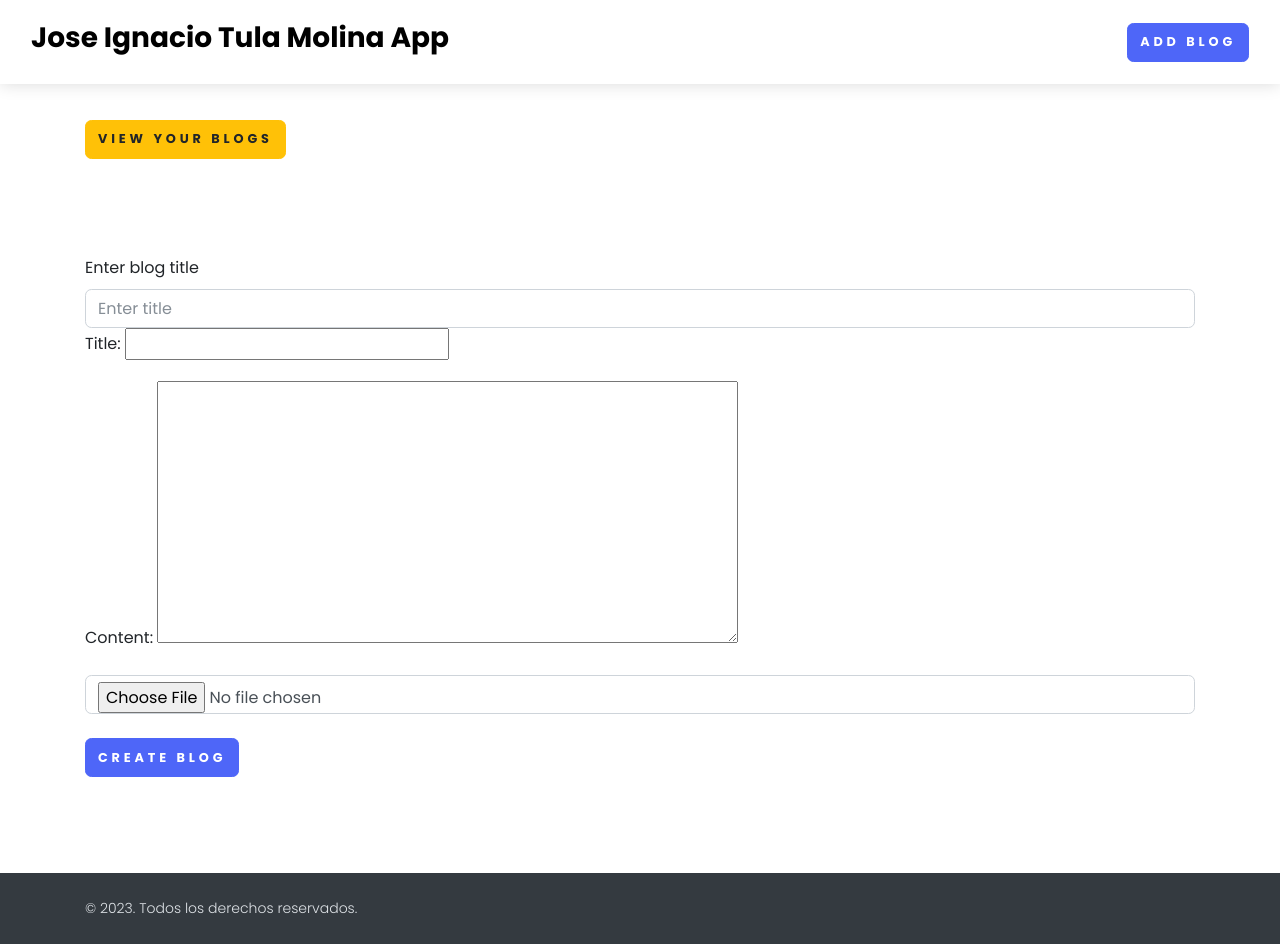
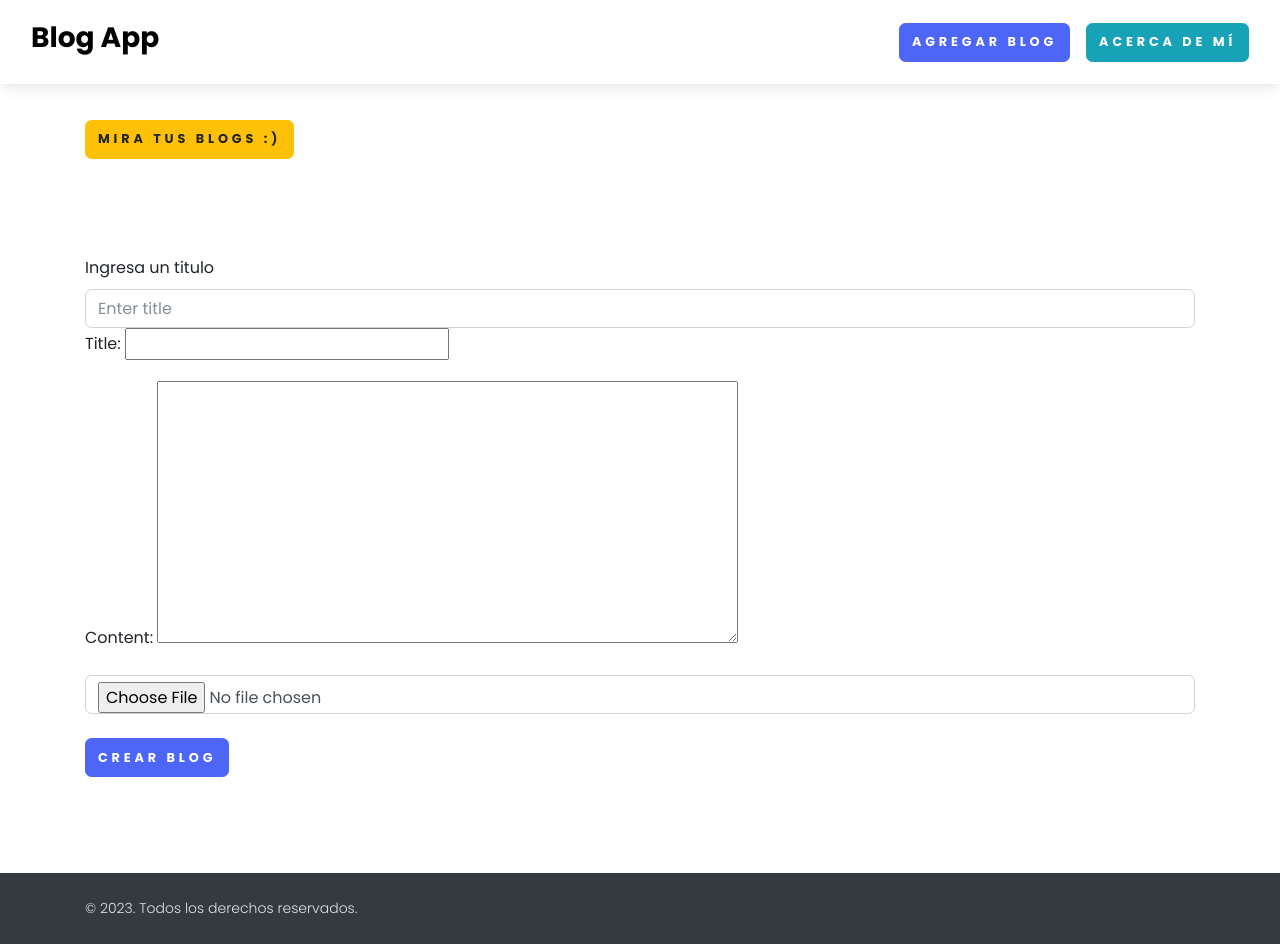
Before and after one commit to ignaci1o/AppBlog, a Django app: page /add-Blog/ in a window 1280 px wide. Run offline with Django 5.2, Linux system fonts and the light colour scheme; some libraries are stand-ins or nearby versions; some web fonts are replaced.

Commit message:
Pestaña about_me agregada

```diff
--- a/home/templates/add_blog.html
+++ b/home/templates/add_blog.html
@@ -5,14 +5,14 @@
 
 <div class="container mt-5">
 
-    <a href="{% url 'see_blog' %}" class="btn btn-warning">View Your blogs</a>
+    <a href="{% url 'see_blog' %}" class="btn btn-warning">Mira tus Blogs :)</a>
 
     <form method="post" class="mt-5 pt-5 mb-5 pb-5"
           enctype="multipart/form-data" action="{% url 'add_blog' %}">
         {% csrf_token %}
         <div class="row">
             <div class="col-md-12">
-                <label>Enter blog title</label>
+                <label>Ingresa un titulo</label>
                 <input type="text" class="form-control" placeholder="Enter title" name="title">
             </div>
 
@@ -27,7 +27,7 @@
 
         </div>
 
-        <button type="submit" class="btn btn-primary mt-4">Create Blog</button>
+        <button type="submit" class="btn btn-primary mt-4">Crear Blog</button>
 
     </form>
 
--- a/home/templates/base.html
+++ b/home/templates/base.html
@@ -1,8 +1,6 @@
-
 <!DOCTYPE html>
 <html lang="en">
 
-<!-- Mirrored from demo.bootstrapious.com/directory/1-6-1/Blog.html by HTTrack Website Copier/3.x [XR&CO'2014], Sat, 17 Apr 2021 09:21:30 GMT -->
 <head>
     <meta charset="utf-8">
     <meta http-equiv="X-UA-Compatible" content="IE=edge">
@@ -24,18 +22,17 @@
     <link rel="stylesheet" href="/media/css/default.css" id="theme-stylesheet">
     <!-- Custom stylesheet - for your changes-->
     <link rel="stylesheet" href="/media/css/custom.css">
-    <script src="/media/js/main.js"> </script>
-
-
-   </head>
-  <body style="padding-top: 72px;">
-    <input type="hidden" id="csrf" value="{{csrf_token}}">
+    <!-- Agrega aquí tus estilos personalizados -->
+    {% block custom_styles %}{% endblock %}
+</head>
+<body style="padding-top: 72px;">
+    <input type="hidden" id="csrf" value="{{ csrf_token }}">
     <header class="header">
 
       <nav class="navbar navbar-expand-lg fixed-top shadow navbar-light bg-white">
         <div class="container-fluid">
           <div class="d-flex align-items-center"><a class="navbar-brand py-1" href="/">
-          <h3>Jose Ignacio Tula Molina App</h3>
+          <h3>Blog App</h3>
           </div>
           <button class="navbar-toggler navbar-toggler-right" type="button" data-toggle="collapse" data-target="#navbarCollapse" aria-controls="navbarCollapse" aria-expanded="false" aria-label="Toggle navigation"><i class="fa fa-bars"></i></button>
           <!-- Navbar Collapse -->
@@ -45,7 +42,7 @@
 
               {% if request.user.is_authenticated %}
               <li class="nav-item mt-3 mt-lg-0 ml-lg-3 d-lg-none d-xl-inline-block">
-                <a class="btn btn-info" href="{% url 'add_blog' %}">Add Blogs</a>
+                <a class="btn btn-info" href="{% url 'add_blog' %}">Agregar Blogs</a>
               </li>
               <li class="nav-item mt-3 mt-lg-0 ml-lg-3 d-lg-none d-xl-inline-block">
                 <a class="btn btn-danger" href="{% url 'logout_view' %}">Logout</a>
@@ -53,10 +50,14 @@
 
               {% else %}
               <li class="nav-item mt-3 mt-lg-0 ml-lg-3 d-lg-none d-xl-inline-block">
-                <a class="btn btn-primary" href="{% url 'login_view' %}">Add Blog</a>
+                <a class="btn btn-primary" href="{% url 'login_view' %}">Agregar Blog</a>
               </li>
 
               {% endif %}
+
+              <li class="nav-item mt-3 mt-lg-0 ml-lg-3 d-lg-none d-xl-inline-block">
+                <a class="btn btn-info" href="{% url 'about_me' %}">Acerca de Mí</a>
+              </li>
 
             </ul>
           </div>
@@ -68,9 +69,9 @@
 
     {% block start %}
 
+        <!-- Contenido específico de la página (o cualquier contenido general) -->
 
     {% endblock %}
-
 
     <footer class="position-relative z-index-10 d-print-none">
 
@@ -85,6 +86,12 @@
         </div>
       </div>
     </footer>
+    <!-- Agrega aquí tus scripts personalizados -->
+    {% block custom_scripts %}
+        <script src="/media/js/main.js"></script>
+        <script src="/media/js/about_me_scripts.js"></script>
+        <!-- Agrega scripts específicos para la página "Acerca de Mí" aquí -->
+    {% endblock %}
 
 
   </body>
--- a/home/templates/see_blog.html
+++ b/home/templates/see_blog.html
@@ -22,8 +22,8 @@
             <td>{{blog.title}}</td>
             <td>{{blog.created_at}}</td>
             <td>
-                <a href="{%  url 'blog_update' blog.slug %}" class="btn btn-success">Update</a>
-                <a href="{% url 'blog_delete' blog.id %}" class="btn btn-danger">Delete</a>
+                <a href="{%  url 'blog_update' blog.slug %}" class="btn btn-success">Subir</a>
+                <a href="{% url 'blog_delete' blog.id %}" class="btn btn-danger">Borrar</a>
 
 
             </td>
--- a/home/templates/update_blog.html
+++ b/home/templates/update_blog.html
@@ -5,13 +5,13 @@
 
 <div class="container mt-5">
 
-    <a href="{% url 'see_blog' %}" class="btn btn-warning">View Your blogs</a>
+    <a href="{% url 'see_blog' %}" class="btn btn-warning">Mira tus blogs :)</a>
 
     <form method="post" class="mt-5 pt-5 mb-5 pb-5" enctype="multipart/form-data">
         {% csrf_token %}
         <div class="row">
             <div class="col-md-12">
-                <label>Enter blog title</label>
+                <label>Titulo</label>
                 <input type="text" value="{{blog_obj.title}}" class="form-control" placeholder="Enter title" name="title">
             </div>
 
@@ -27,7 +27,7 @@
 
         </div>
 
-        <button type="submit" class="btn btn-primary mt-4">Create Blog</button>
+        <button type="submit" class="btn btn-primary mt-4">Crear Blog</button>
 
     </form>
 
--- a/home/urls.py
+++ b/home/urls.py
@@ -1,3 +1,5 @@
+import profile
+
 from django.urls import path
 from .views import *
 
@@ -12,4 +14,5 @@ urlpatterns = [
     path('Blog-update/<slug>/', blog_update, name="blog_update"),
     path('logout-view/', logout_view, name="logout_view"),
     path('verify/<token>/', verify, name="verify"),
+    path('about_me/', about_me, name="about_me"),
 ]
--- a/home/views.py
+++ b/home/views.py
@@ -133,3 +133,7 @@ def verify(request, token):
         print(e)
 
     return redirect('/')
+
+
+def about_me(request):
+    return render(request, 'about_me.html')
```
Also changed, not shown: home/templates/about_me.html (added, +20 -0 lines), home/templates/register.html (+4 -4 lines), public/static/blog/cine.jpeg (added), public/static/blog/descarga.jpg (added), uploads/froala_editor/images/IMG-20211203-WA0016.jpg (added).
